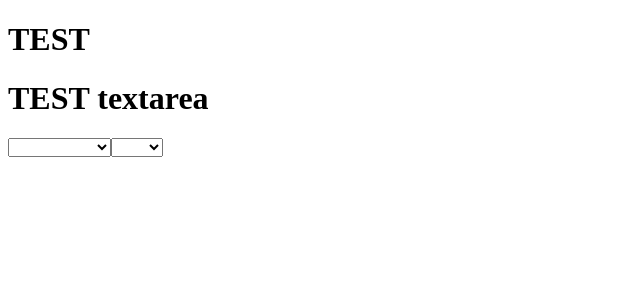
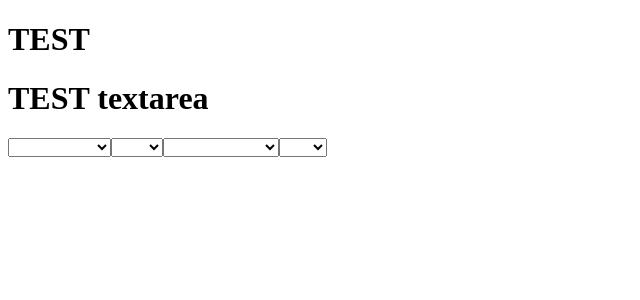
Before and after one commit to Aveamxela/form-avito, a React (Create React App) app: page / in a window 1280 px wide. Shown: the top 300 px of the page, without its empty margins (0-640 px from the left). Built offline with nearby package versions, Linux system fonts and the light colour scheme; the HTML template or start-up script is replaced by a standard one.

Commit message:
Les Select pour le km et puissance ont été ajouté

```diff
--- a/src/components/AddCar.js
+++ b/src/components/AddCar.js
@@ -22,8 +22,26 @@ const AddCar = () => {
     <>
       <form>
         <div>
-          <Select name="marque" options={['','MG', 'Alpha Romeo', 'Chevrolet', 'Chrysler']} value={formData.marque} onChange={handleChange}/>
-          <Select name="annee" options={['', 2024, 2023, 2022, 2021]} value={formData.annee} onChange={handleChange} />
+          <Select
+            name="marque"
+            options={['','MG', 'Alpha Romeo', 'Chevrolet', 'Chrysler']}
+            value={formData.marque}
+            onChange={handleChange}/>
+          <Select
+            name="annee"
+            options={['', 2024, 2023, 2022, 2021]}
+            value={formData.annee}
+            onChange={handleChange} />
+          <Select
+            name="kilometrage"
+            options={['', '0 - 4 999', '5 000 - 9 999', '10 000 - 14 999', '15 000 - 19 999']}
+            value={formData.kilometrage}
+            onChange={handleChange} />
+          <Select
+            name="puissanceFiscale"
+            options={['', '4C', '5CV', '6CV', '7CV']}
+            value={formData.puissanceFiscale}
+            onChange={handleChange} />
         </div>
       </form>
     </>
```
